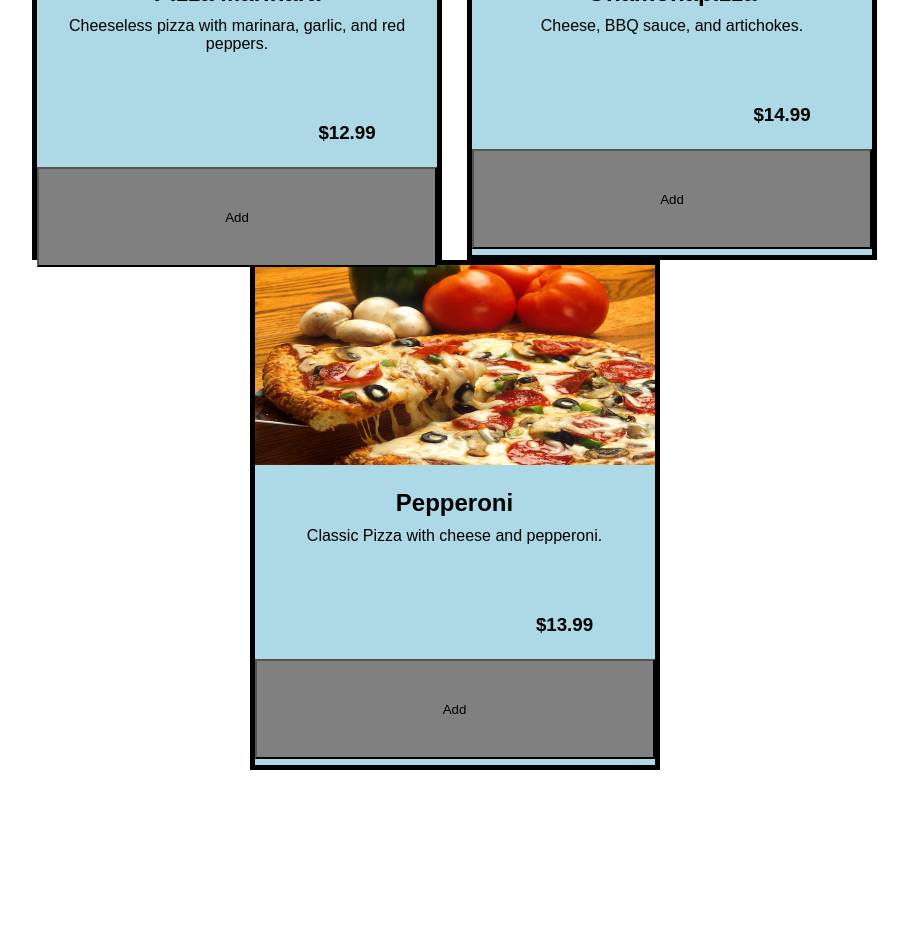
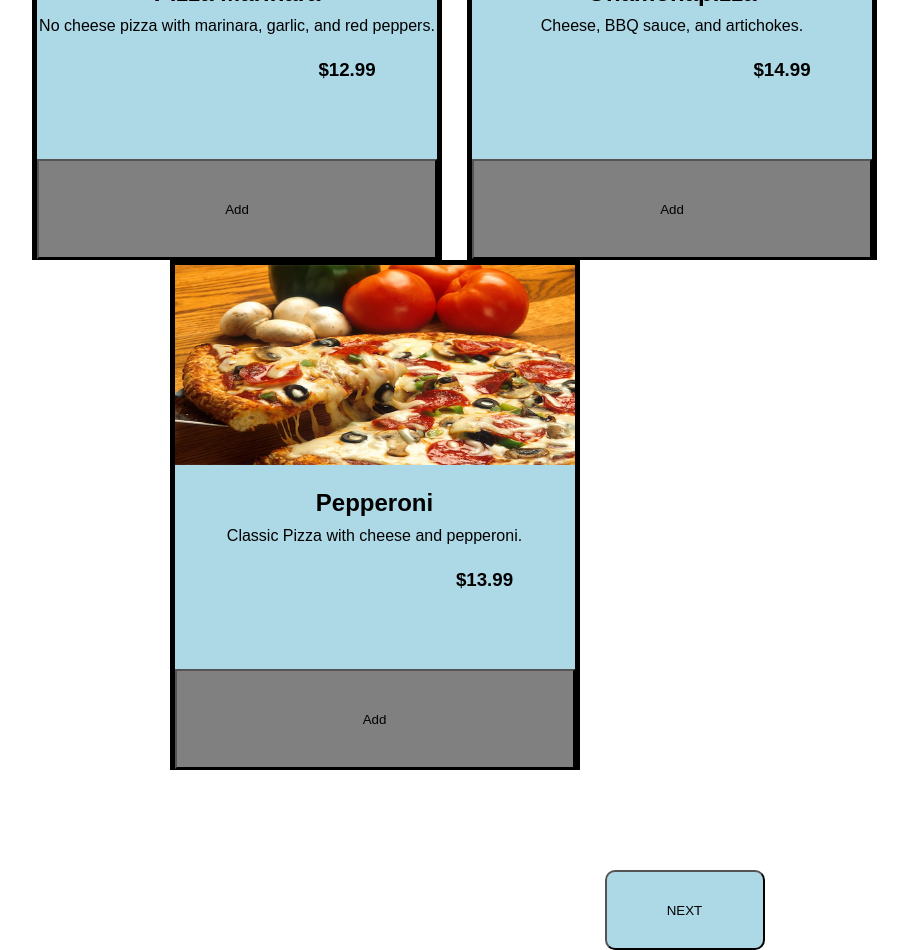
Before and after one commit to MileyLuna/gp-redux-pizza-parlor, a React (Create React App) app: page /#/ in a window 1280 px wide. Shown: the part 440-1390 px from the top of the page, without its empty margins (173-1081 px from the left). Before the commit the page ends 1210 px from the top, so only its background shows below. Built offline with nearby package versions, Linux system fonts and the light colour scheme.

Commit message:
add next button

```diff
--- a/src/components/CreateOrder/CreateOrder.css
+++ b/src/components/CreateOrder/CreateOrder.css
@@ -15,7 +15,7 @@ img {
 }
 .pizzaAdd {
 	position: relative;
-	bottom: -55px;
+	bottom: -65px;
 	left: 0px;
 	height: 100px;
 	width: 400px;
@@ -28,8 +28,20 @@ img {
 .pizzaPrice {
 	position: relative;
 	right: -110px;
-	bottom: -50px;
+	bottom: -5px;
 }
 .pizzaDescription {
 	margin-top: 10px;
 }
+.nextButton {
+	position: relative;
+	top: 450px;
+	height: 80px;
+	width: 160px;
+	background-color: lightblue;
+	border-radius: 10px;
+}
+.nextButton:hover {
+	cursor: pointer;
+	transform: scale(1.05);
+}
--- a/src/components/CreateOrder/CreateOrder.jsx
+++ b/src/components/CreateOrder/CreateOrder.jsx
@@ -9,7 +9,7 @@ function CreateOrder() {
 					<img src='images/pizza_photo.png' />
 					<h2 className='pizzaName'>Pizza Marinara</h2>
 					<p className='pizzaDescription'>
-						Cheeseless pizza with marinara, garlic, and red peppers.
+						No cheese pizza with marinara, garlic, and red peppers.
 					</p>
 					<h3 className='pizzaPrice'>$12.99</h3>
 					<button className='pizzaAdd'>Add</button>
@@ -33,6 +33,8 @@ function CreateOrder() {
 					<button className='pizzaAdd'>Add</button>
 				</div>
 			</div>
+
+			<button className='nextButton'>NEXT</button>
 		</>
 	);
 }
```
